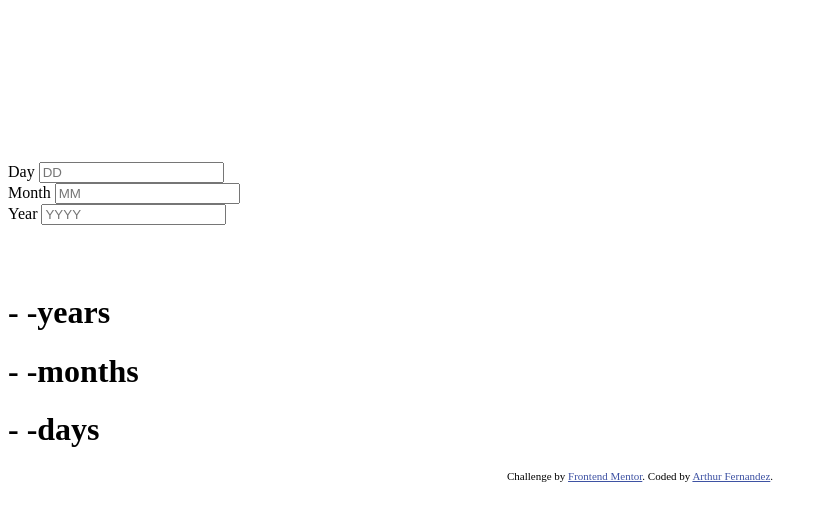
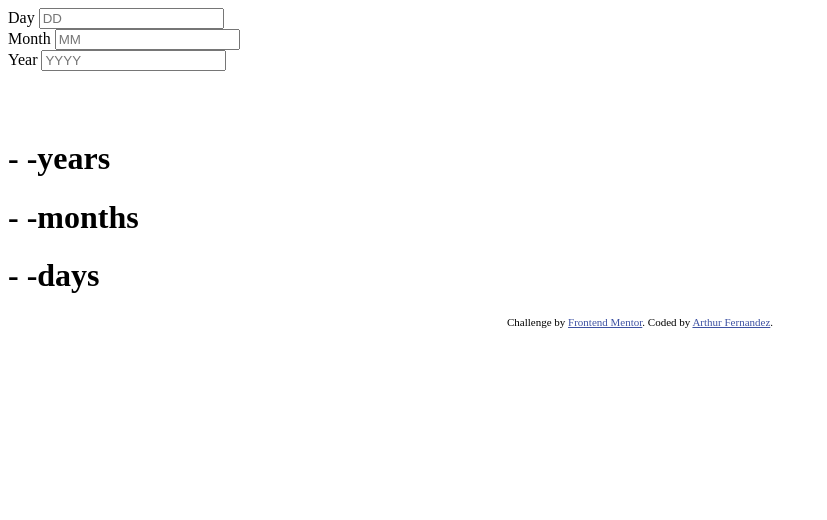
Before and after one commit to akibiaons/age-calculator, a plain HTML site: page index.html in a window 1280 px wide. Shown: the whole page, without its empty margins (0-827 px from the left). Drawn offline with Linux system fonts and the light colour scheme.

Commit message:
deleted con div

```diff
--- a/index.html
+++ b/index.html
@@ -15,10 +15,6 @@
   </style>
 </head>
 <body>
-
-<div class="can">
-  <canvas class="confetti" id="canvas"></canvas>
-</div>
 <main>
     <div class="container">
     <div class="form">
```
